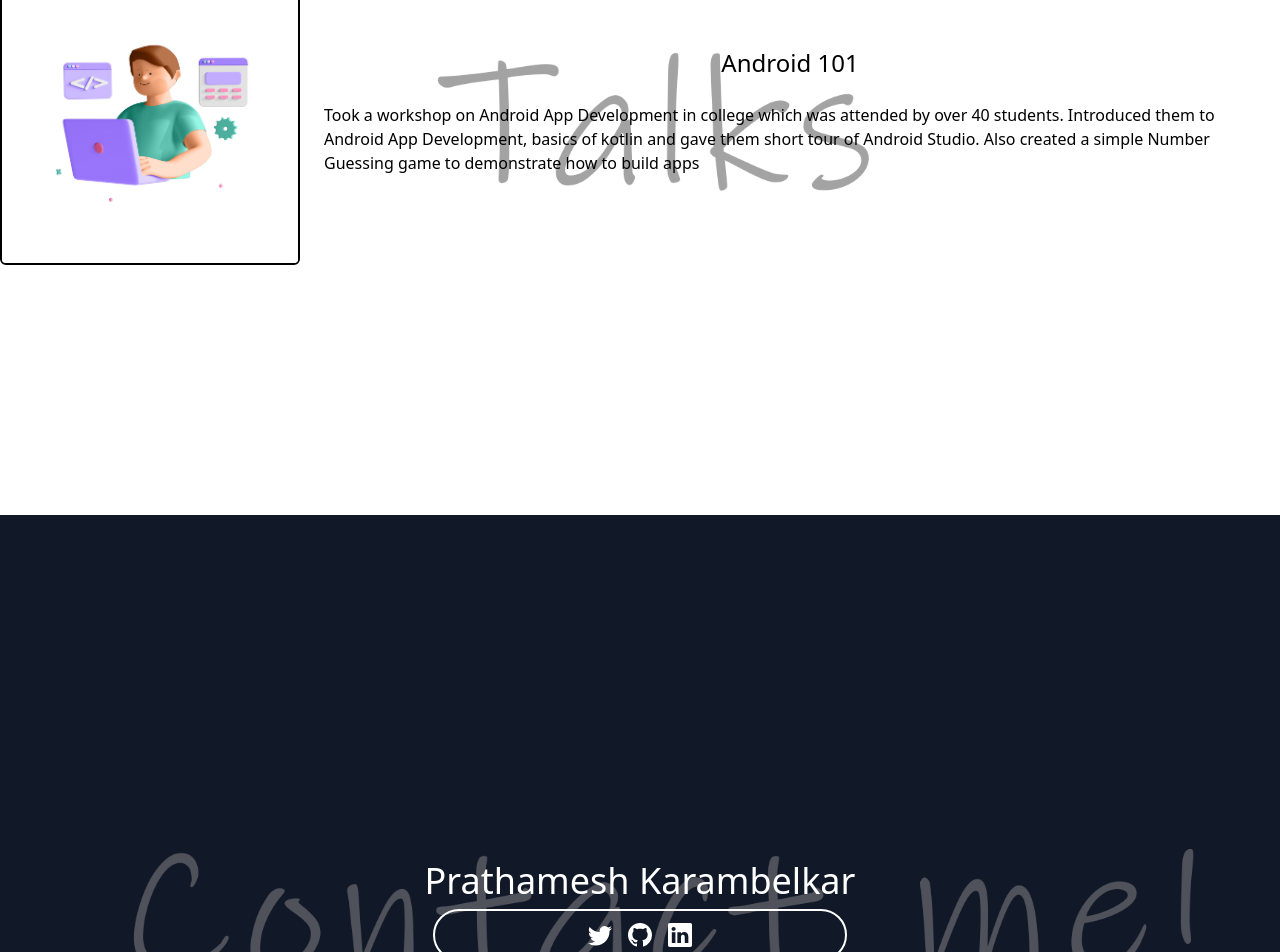
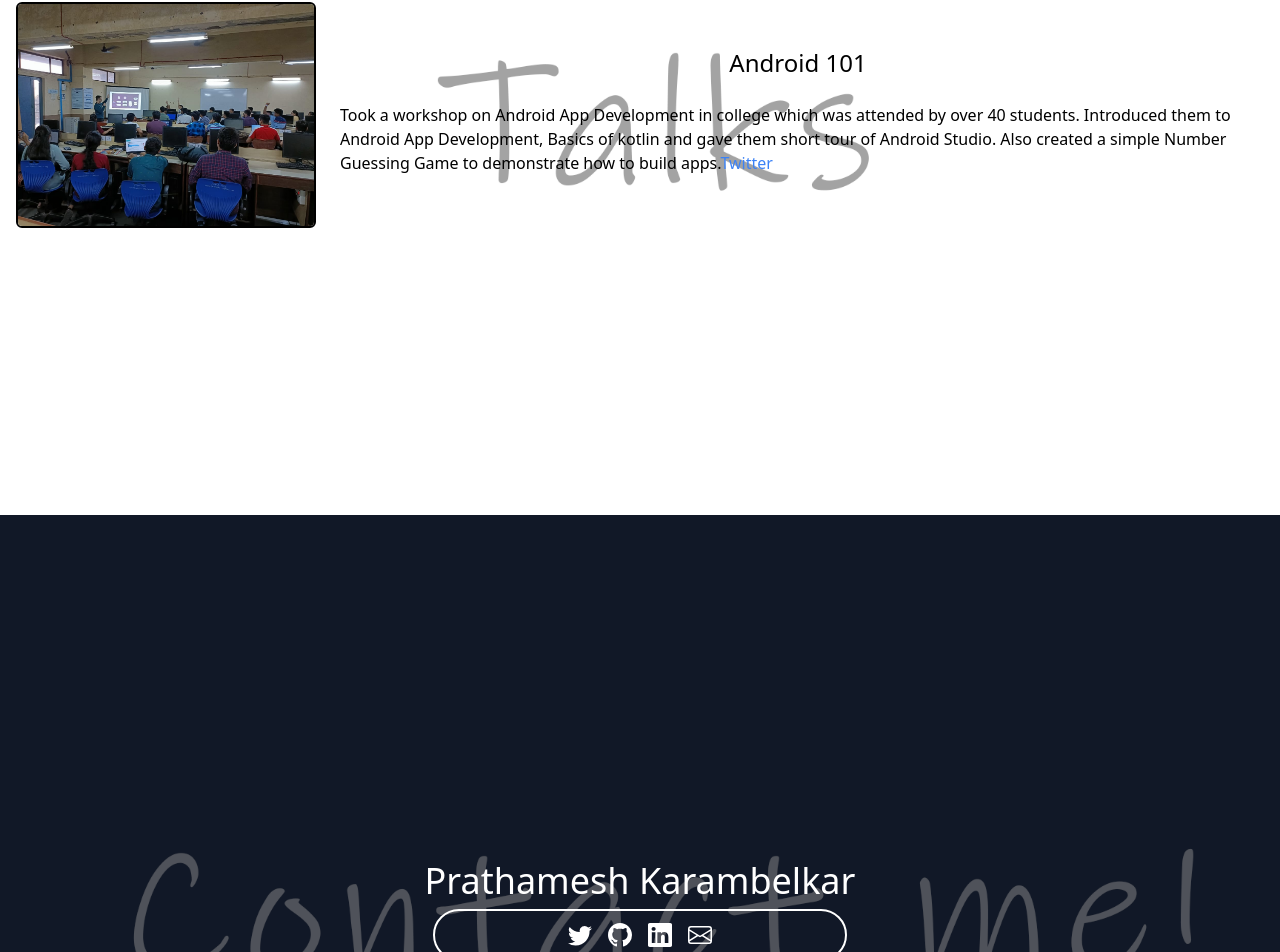
Before and after one commit to prathameshkarambelkar/my-portfolio-website, a React (Vite) app: page / in a window 1280 px wide. Shown: the part 3294-4246 px from the top of the page. Built offline with nearby package versions, Linux system fonts and the light colour scheme.

Commit message:
added mailto in contact and added photo to talsk

```diff
--- a/src/components/Aboutme.jsx
+++ b/src/components/Aboutme.jsx
@@ -24,7 +24,7 @@
           <h1 className="text-md text-white">I believe in learning in public and share my learning.</h1>
 
         </div>
-        <a href="https://prathameshkarambelkar.github.io/resume/">
+        <a href="https://github.com/prathameshkarambelkar/resume/raw/main/PrathameshKarambelkarResume.pdf">
           <button className="text-white m-4 p-3 hover:scale-125 hover:border-blue-400 border-2 rounded-md">
             Resume
           </button>
--- a/src/components/ContaceMe.jsx
+++ b/src/components/ContaceMe.jsx
@@ -13,7 +13,11 @@
             Prathamesh Karambelkar
           </h1>
           <div className=" border-2 border-white  flex  rounded-full p-1 m-2 justify-center items-center">
-            <a href="https://twitter.com/PrathameshK_69" target="_blank" rel="noopener noreferrer">
+            <a
+              href="https://twitter.com/PrathameshK_69"
+              target="_blank"
+              rel="noopener noreferrer"
+            >
               <svg
                 xmlns="http://www.w3.org/2000/svg"
                 width="24"
@@ -26,7 +30,12 @@
                 <path d="M5.026 15c6.038 0 9.341-5.003 9.341-9.334 0-.14 0-.282-.006-.422A6.685 6.685 0 0 0 16 3.542a6.658 6.658 0 0 1-1.889.518 3.301 3.301 0 0 0 1.447-1.817 6.533 6.533 0 0 1-2.087.793A3.286 3.286 0 0 0 7.875 6.03a9.325 9.325 0 0 1-6.767-3.429 3.289 3.289 0 0 0 1.018 4.382A3.323 3.323 0 0 1 .64 6.575v.045a3.288 3.288 0 0 0 2.632 3.218 3.203 3.203 0 0 1-.865.115 3.23 3.23 0 0 1-.614-.057 3.283 3.283 0 0 0 3.067 2.277A6.588 6.588 0 0 1 .78 13.58a6.32 6.32 0 0 1-.78-.045A9.344 9.344 0 0 0 5.026 15z" />
               </svg>
             </a>
-            <a href="https://github.com/prathameshkarambelkar" className="" target="_blank" rel="noopener noreferrer">
+            <a
+              href="https://github.com/prathameshkarambelkar"
+              className=""
+              target="_blank"
+              rel="noopener noreferrer"
+            >
               <svg
                 xmlns="http://www.w3.org/2000/svg"
                 width="24"
@@ -40,7 +49,11 @@
               </svg>
             </a>
 
-            <a href="https://www.linkedin.com/in/prathamesh-karambelkar-1161b71aa/" target="_blank" rel="noopener noreferrer">
+            <a
+              href="https://www.linkedin.com/in/prathamesh-karambelkar-1161b71aa/"
+              target="_blank"
+              rel="noopener noreferrer"
+            >
               <svg
                 xmlns="http://www.w3.org/2000/svg"
                 width="24"
@@ -53,7 +66,23 @@
                 <path d="M0 1.146C0 .513.526 0 1.175 0h13.65C15.474 0 16 .513 16 1.146v13.708c0 .633-.526 1.146-1.175 1.146H1.175C.526 16 0 15.487 0 14.854V1.146zm4.943 12.248V6.169H2.542v7.225h2.401zm-1.2-8.212c.837 0 1.358-.554 1.358-1.248-.015-.709-.52-1.248-1.342-1.248-.822 0-1.359.54-1.359 1.248 0 .694.521 1.248 1.327 1.248h.016zm4.908 8.212V9.359c0-.216.016-.432.08-.586.173-.431.568-.878 1.232-.878.869 0 1.216.662 1.216 1.634v3.865h2.401V9.25c0-2.22-1.184-3.252-2.764-3.252-1.274 0-1.845.7-2.165 1.193v.025h-.016a5.54 5.54 0 0 1 .016-.025V6.169h-2.4c.03.678 0 7.225 0 7.225h2.4z" />
               </svg>
             </a>
-
+            <a
+              href="https://mail.google.com/mail/?view=cm&fs=1&to=dev.prathameshkarambelkar@gmail.com"
+              target="_blank"
+              rel="noopener noreferrer"
+            >
+              <svg
+                xmlns="http://www.w3.org/2000/svg"
+                width="24"
+                height="24"
+                fill="white"
+                class="bi bi-envelope"
+                viewBox="0 0 16 16"
+                className="m-2"
+              >
+                <path d="M0 4a2 2 0 0 1 2-2h12a2 2 0 0 1 2 2v8a2 2 0 0 1-2 2H2a2 2 0 0 1-2-2V4Zm2-1a1 1 0 0 0-1 1v.217l7 4.2 7-4.2V4a1 1 0 0 0-1-1H2Zm13 2.383-4.708 2.825L15 11.105V5.383Zm-.034 6.876-5.64-3.471L8 9.583l-1.326-.795-5.64 3.47A1 1 0 0 0 2 13h12a1 1 0 0 0 .966-.741ZM1 11.105l4.708-2.897L1 5.383v5.722Z" />
+              </svg>
+            </a>
           </div>
         </div>
       </section>
--- a/src/components/Talks.jsx
+++ b/src/components/Talks.jsx
@@ -7,39 +7,29 @@
         id="Talks"
         className=" flex h-screen justify-center items-center   bg-fixed bg-center bg-cover bg-[url('/TalksSmall.png')] lg:bg-[url('/Talks.png')] md:bg-[url('/Talks.png')] "
       >
-        {/* <div className=" flex flex-col  items-center justify-center">
+        <div className="md:flex md:flex-row flex flex-col lg:ml-4  items-center justify-center">
           <img
             width={300}
             height={200}
-            className="border-2 border-black rounded-md"
-            src="/developer_male.jpg"
+            className="border-2  border-black rounded-md"
+            src="/Android-Workshop.jpeg"
           />
           <div className=" flex flex-col items-center p-2 my-2 justify-center">
             <h1 className="text-center text-2xl p-2 ">Android 101</h1>
             <p className="text-left p-2 m-2">
               Took a workshop on Android App Development in college which was
               attended by over 40 students. Introduced them to Android App
-              Development, basics of kotlin and gave them short tour of Android
-              Studio. Also created a simple Number Guessing game to demonstrate
-              how to build apps
-            </p>
-          </div>
-        </div> */}
-        <div className="md:flex md:flex-row flex flex-col  items-center justify-center">
-          <img
-            width={300}
-            height={200}
-            className="border-2  border-black rounded-md"
-            src="/developer_male.jpg"
-          />
-          <div className=" flex flex-col items-center p-2 my-2 justify-center">
-            <h1 className="text-center text-2xl p-2 ">Android 101</h1>
-            <p className="text-left p-2 m-2">
-              Took a workshop on Android App Development in college which was
-              attended by over 40 students. Introduced them to Android App
-              Development, basics of kotlin and gave them short tour of Android
-              Studio. Also created a simple Number Guessing game to demonstrate
-              how to build apps
+              Development, Basics of kotlin and gave them short tour of Android
+              Studio. Also created a simple Number Guessing Game to demonstrate
+              how to build apps.
+              <a
+                target="_blank"
+                rel="noopener noreferrer"
+                href="https://twitter.com/PrathameshK_69/status/1579883144739622912?s=20&t=ZbO33qBvd4YqdSeCLSTJsg"
+                className="text-bold text-blue-500"
+              >
+                Twitter
+              </a>
             </p>
           </div>
         </div>
```
Also changed, not shown: public/Android-Workshop.jpeg (added). Lines whose indentation alone changed are shown as unchanged.
